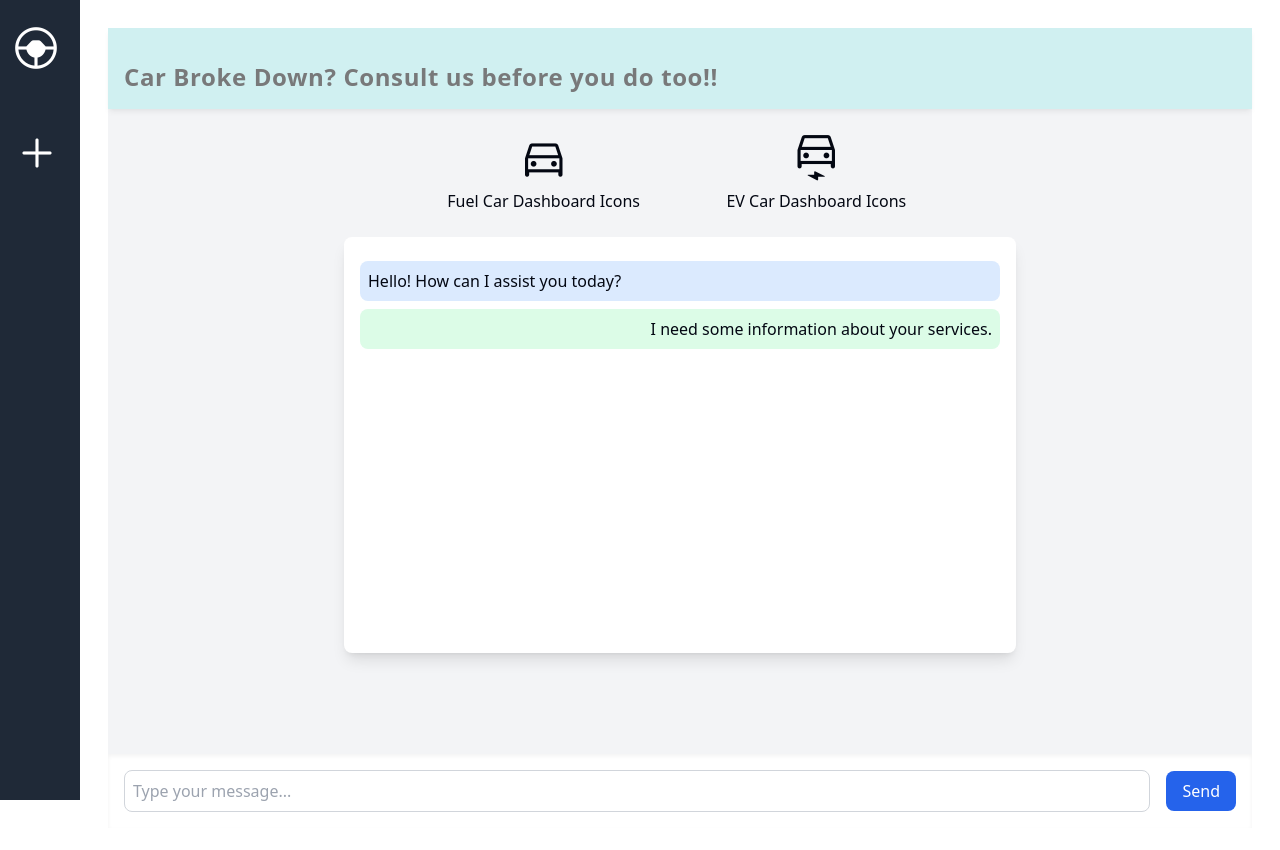
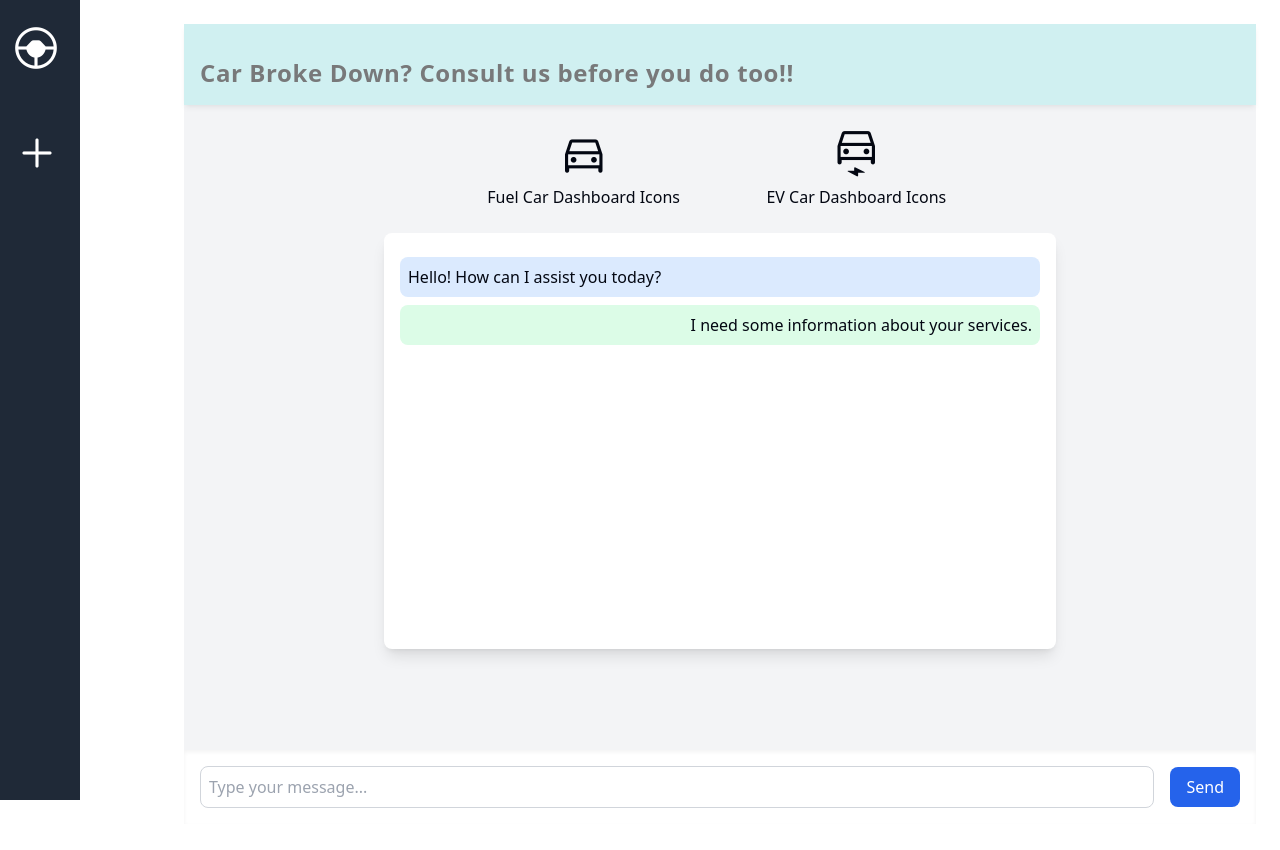
Before and after one commit to aayaniverma/Pioneers, a Next.js app in the folder front2/: page / in a window 1280 px wide. Shown: the top 850 px of the page. Built offline with nearby package versions, Linux system fonts and the light colour scheme.

Commit message:
changes in sidebar functioning

```diff
--- /dev/null
+++ b/front2/src/app/context/SidebarContext.tsx
@@ -0,0 +1,31 @@
+// src/app/context/SidebarContext.tsx
+import React, { createContext, useContext, useState, ReactNode } from 'react';
+
+type SidebarContextType = {
+  isOpen: boolean;
+  toggleSidebar: () => void;
+};
+
+const SidebarContext = createContext<SidebarContextType | undefined>(undefined);
+
+export const SidebarProvider = ({ children }: { children: ReactNode }) => {
+  const [isOpen, setIsOpen] = useState(false);
+
+  const toggleSidebar = () => {
+    setIsOpen(prevState => !prevState);
+  };
+
+  return (
+    <SidebarContext.Provider value={{ isOpen, toggleSidebar }}>
+      {children}
+    </SidebarContext.Provider>
+  );
+};
+
+export const useSidebar = () => {
+  const context = useContext(SidebarContext);
+  if (!context) {
+    throw new Error('useSidebar must be used within a SidebarProvider');
+  }
+  return context;
+};
--- a/front2/src/app/layout.tsx
+++ b/front2/src/app/layout.tsx
@@ -1,15 +1,23 @@
+"use client";
 import type { Metadata } from "next";
+import { SidebarProvider, useSidebar } from './context/SidebarContext';
 import { Inter } from "next/font/google";
 import './globals.css';
 import Sidebar from '../components/Sidebar';
 
 
+const MainContent = ({ children }: { children: React.ReactNode }) => {
+  const { isOpen } = useSidebar(); // Access the sidebar state
 
-export default function RootLayout({
-  children,
-}: {
-  children: React.ReactNode;
-}) {
+  return (
+    <main className={`transition-all duration-300 ${isOpen ? 'ml-64' : 'ml-20'} flex-grow p-6`}>
+      {children}
+    </main>
+  );
+};
+
+export default function RootLayout({ children }: { children: React.ReactNode }) {
+
   return (
 
     <html lang="en">
@@ -17,17 +25,20 @@ export default function RootLayout({
       <link rel="stylesheet" href="https://fonts.googleapis.com/css2?family=Material+Symbols+Rounded:opsz,wght,FILL,GRAD@20..48,100..700,0..1,-50..200" />
 </head>
 
-      <body>
-        <div className="flex">
-          {/* Sidebar that appears on all pages */}
-          <Sidebar />
+<body>
+        <SidebarProvider>
+          <div className="flex">
+            {/* Sidebar remains constant */}
+            <Sidebar />
 
-          {/* Main content area that changes based on route */}
-          <main className="flex-grow p-7">
-            {children}
-          </main>
-        </div>
+            {/* Main content which shifts based on sidebar's state */}
+            <MainContent>
+              {children}
+            </MainContent>
+          </div>
+        </SidebarProvider>
       </body>
     </html>
+
   );
 }
--- a/front2/src/app/page.tsx
+++ b/front2/src/app/page.tsx
@@ -1,4 +1,5 @@
 "use client";
+
 import { TextGenerateEffect } from "../components/ui/text-generate-effect";
 import ChatWindow from '../components/ChatWindow';
 import MessageInput from '../components/MessageInput';
@@ -8,7 +9,8 @@ import MessageInput from '../components/MessageInput';
 export default function Chatbot() {
   const words = 'Car Broke Down? Consult us before you do too!!';
   return (
-    <div className="min-h-screen bg-gray-100 flex flex-col">
+
+    <div className= 'ml-20 min-h-screen bg-gray-100 flex flex-col'>
       <header className="text-white p-4 shadow-md" style={{ backgroundColor: '#AFEEEE',opacity: '0.5'}}>
         {/* Render the TextGenerateEffect component in the header */}
         <TextGenerateEffect words={words} />
--- a/front2/src/components/Sidebar.tsx
+++ b/front2/src/components/Sidebar.tsx
@@ -2,16 +2,14 @@
 
 import { useState } from 'react';
 import Link from 'next/link';
+import { useSidebar } from '../app/context/SidebarContext';
+
 
 export default function Sidebar() {
-  const [isOpen, setIsOpen] = useState(false);
-
-  const toggleSidebar = () => {
-    setIsOpen(!isOpen);
-  };
+  const { isOpen, toggleSidebar } = useSidebar();
 
   return (
-    <div className="flex">
+    <div className="fixed flex">
       <div className={`bg-gray-800 text-white h-screen p-5 pt-8 ${isOpen ? 'w-64' : 'w-20'} duration-300 relative flex flex-col`}>
         {/* Toggle button positioned at the top center */}
         <button
@@ -29,7 +27,7 @@ export default function Sidebar() {
         {/* Sidebar content */}
         <div className="flex flex-col mt-16">
           <div className="flex flex-col gap-4 mt-8">
-            <button className="flex items-center transition-all duration-300 ease-in-out">
+            <button className="fixed flex items-center transition-all duration-300 ease-in-out">
               <span className="material-symbols-rounded" style={{ fontSize: '50px', transform: 'translateX(-8px)' }}>add</span>
               {isOpen && <span className="text-2xl ml-2">New Chat</span>}
             </button>
```
